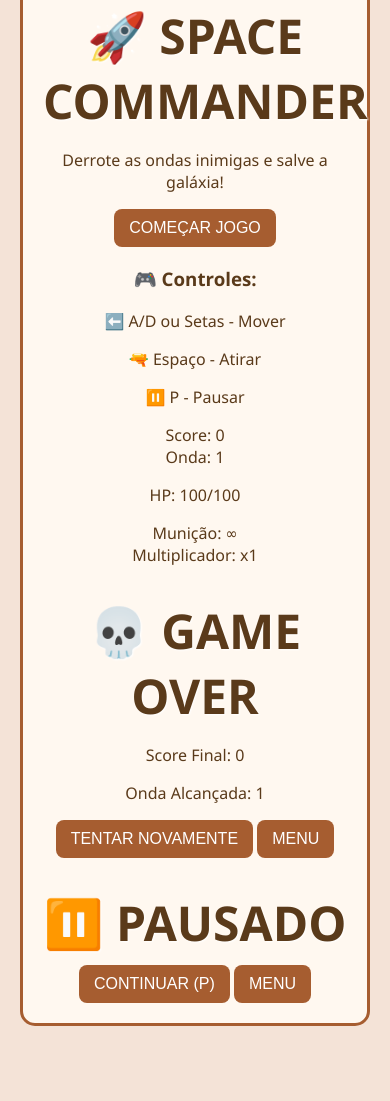
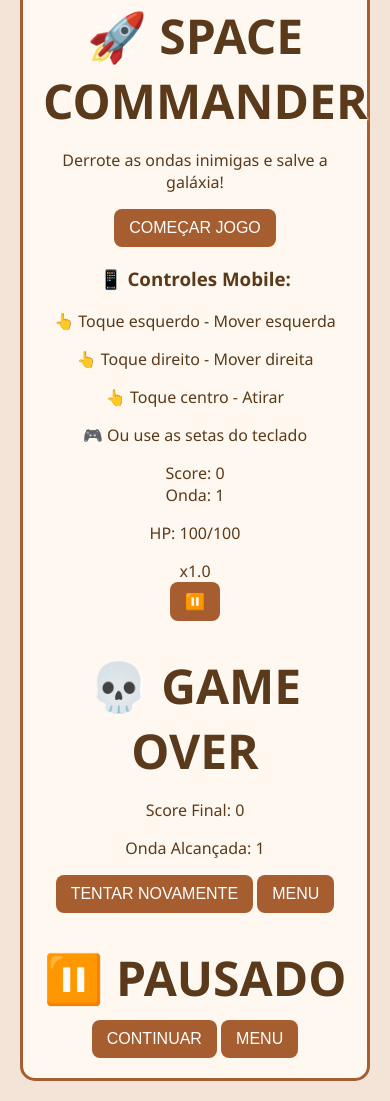
Before and after one commit to Pedrinfnf/BloxClicker, a plain HTML site: page index.html in a window 390 px wide. Shown: the part 677-1778 px from the top of the page. Before the commit the page ends 1723 px from the top, so only its background shows below. Drawn offline with Linux system fonts and the light colour scheme.

Commit message:
Update HTML for mobile support with touch controls

```diff
--- a/index.html
+++ b/index.html
@@ -2,9 +2,12 @@
 <html lang="pt-BR">
 <head>
     <meta charset="UTF-8">
-    <meta name="viewport" content="width=device-width, initial-scale=1.0">
+    <meta name="viewport" content="width=device-width, initial-scale=1.0, user-scalable=no, viewport-fit=cover">
     <title>Space Commander - O Jogo</title>
     <link rel="stylesheet" href="style.css">
+    <meta name="theme-color" content="#0a0e27">
+    <meta name="apple-mobile-web-app-capable" content="yes">
+    <meta name="apple-mobile-web-app-status-bar-style" content="black-translucent">
 </head>
 <body>
     <div id="game-container">
@@ -17,10 +20,11 @@
                 <p class="subtitle">Derrote as ondas inimigas e salve a galáxia!</p>
                 <button id="startBtn" class="btn">COMEÇAR JOGO</button>
                 <div class="instructions">
-                    <h3>🎮 Controles:</h3>
-                    <p>⬅️ A/D ou Setas - Mover</p>
-                    <p>🔫 Espaço - Atirar</p>
-                    <p>⏸️ P - Pausar</p>
+                    <h3>📱 Controles Mobile:</h3>
+                    <p>👆 Toque esquerdo - Mover esquerda</p>
+                    <p>👆 Toque direito - Mover direita</p>
+                    <p>👆 Toque centro - Atirar</p>
+                    <p>🎮 Ou use as setas do teclado</p>
                 </div>
             </div>
         </div>
@@ -38,12 +42,12 @@
                 <p id="healthText">HP: 100/100</p>
             </div>
             <div class="hud-right">
-                <div class="ammo">Munição: <span id="ammo">∞</span></div>
-                <div class="multiplier">Multiplicador: <span id="multiplier">x1</span></div>
+                <div class="multiplier">x<span id="multiplier">1.0</span></div>
+                <button id="pauseBtn" class="pause-btn">⏸️</button>
             </div>
         </div>
 
-        <!-- Tela de Game Over -->
+        <!-- Game Over -->
         <div id="gameOver" class="menu">
             <div class="menu-content">
                 <h1>💀 GAME OVER</h1>
@@ -54,13 +58,20 @@
             </div>
         </div>
 
-        <!-- Tela de Pausa -->
+        <!-- Pausa -->
         <div id="pause" class="menu">
             <div class="menu-content">
                 <h1>⏸️ PAUSADO</h1>
-                <button id="resumeBtn" class="btn">CONTINUAR (P)</button>
+                <button id="resumeBtn" class="btn">CONTINUAR</button>
                 <button id="pauseMenuBtn" class="btn secondary">MENU</button>
             </div>
+        </div>
+
+        <!-- Controles Mobile -->
+        <div id="mobile-controls" class="mobile-controls hidden">
+            <div class="control-left" id="controlLeft"></div>
+            <div class="control-center" id="controlCenter"></div>
+            <div class="control-right" id="controlRight"></div>
         </div>
     </div>
 
```
